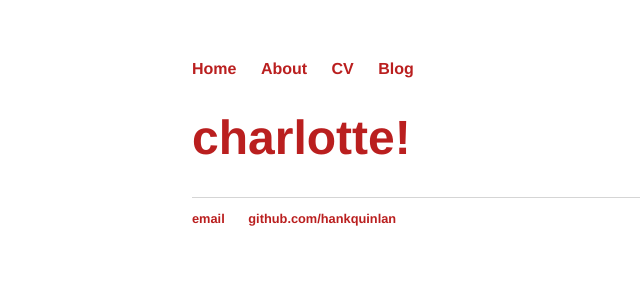
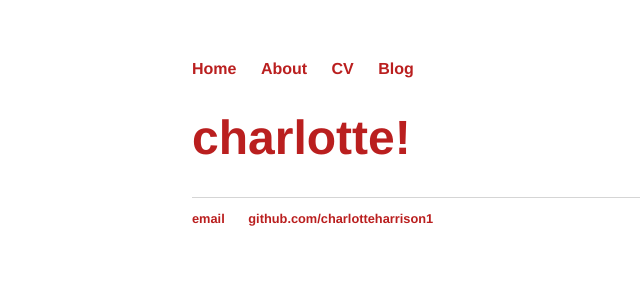
Before and after one commit to charlotteharrison1/charlotteharrison1.github.io, a Jekyll site: the page built from index.html, in a window 1280 px wide. Shown: the top 300 px of the page, without its empty margins (0-640 px from the left). Built offline with Jekyll 4.4.1, drawn with Linux system fonts in a browser that asks for light colours.

Commit message:
Update GitHub link in footer to new user

```diff
--- a/_layouts/default.html
+++ b/_layouts/default.html
@@ -22,7 +22,7 @@
 			<footer>
 	    		<ul>
 	        		<li><a href="mailto:hankquinlanhub@gmail.com">email</a></li>
-	        		<li><a href="https://github.com/hankquinlan">github.com/hankquinlan</a></li>
+	        		<li><a href="https://github.com/charlotteharrison1">github.com/charlotteharrison1</a></li>
 				</ul>
 			</footer>
 		</body>
```
